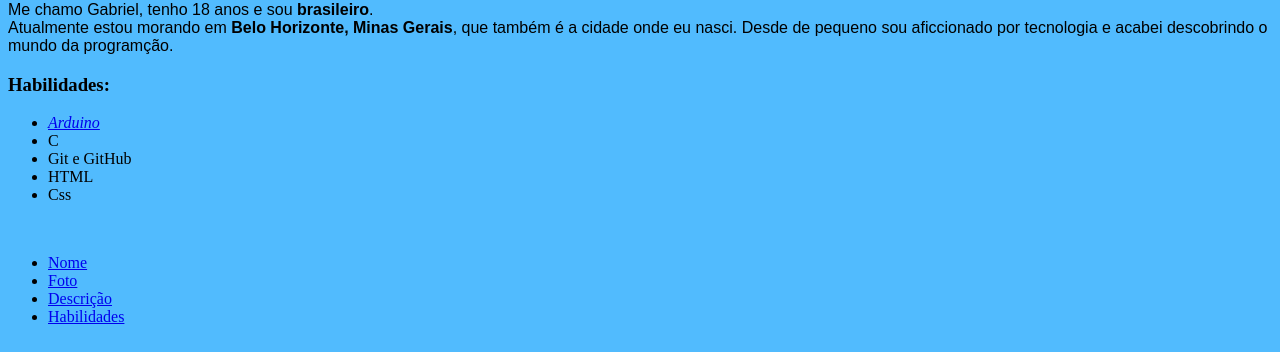
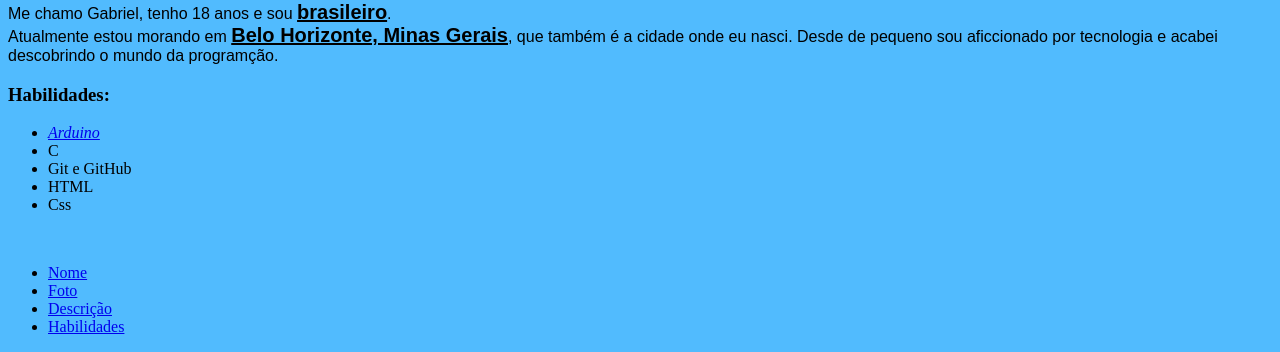
Before and after one commit to ribeir099/ribeir099.github.io, a plain HTML site: page index.html in a window 1280 px wide. Shown: the part 499-851 px from the top of the page. Drawn offline with Linux system fonts and the light colour scheme.

Commit message:
Alterando o estilo ta tag strong

```diff
--- a/index.html
+++ b/index.html
@@ -13,10 +13,16 @@
 
         #descricao {
             font-family: Arial, Helvetica, sans-serif;
+            color: black;
         }
 
         body{
             background-color: #51BBFE;
+        }
+
+        strong {
+            font-size: 20px;
+            text-decoration: underline;
         }
 
     </style>
```
